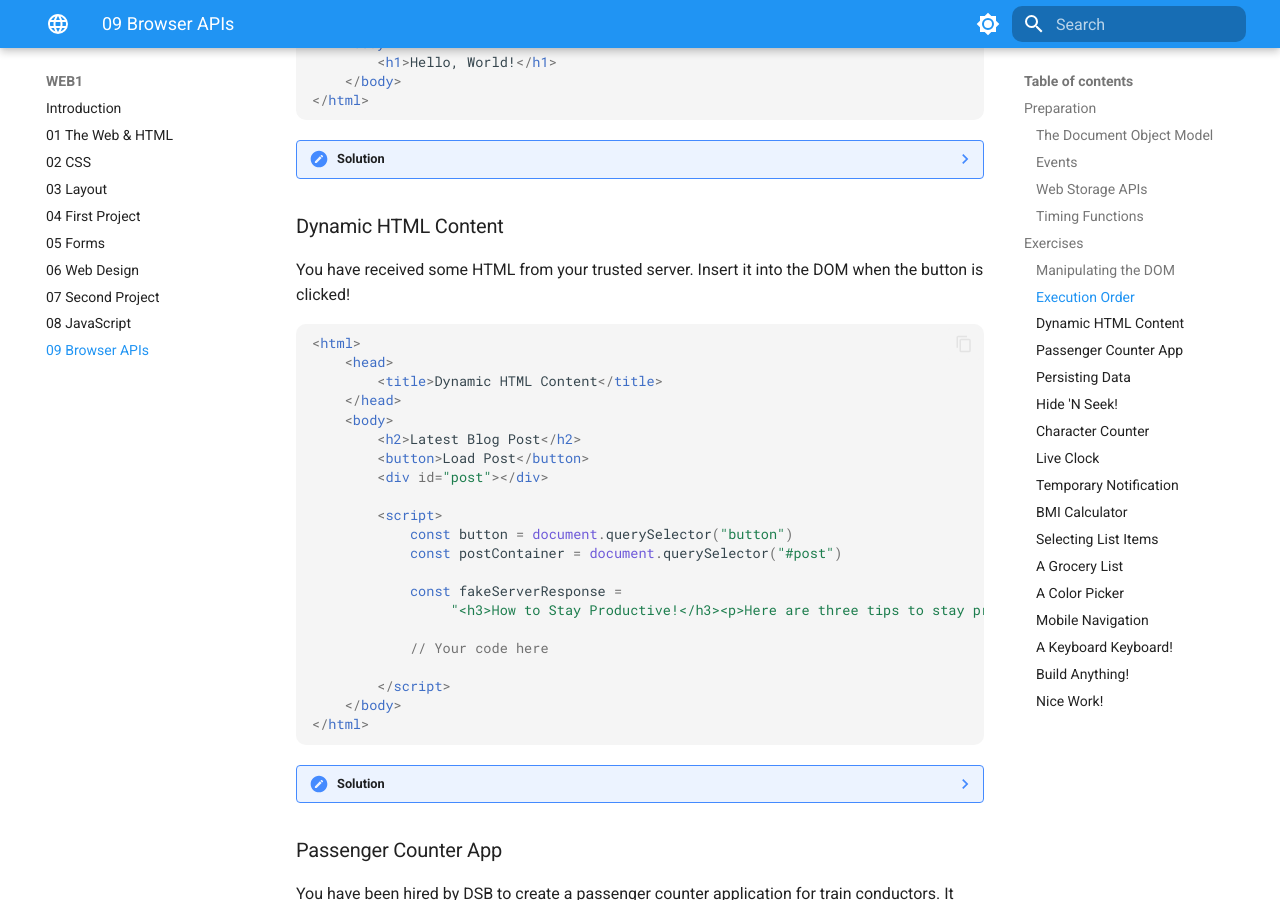
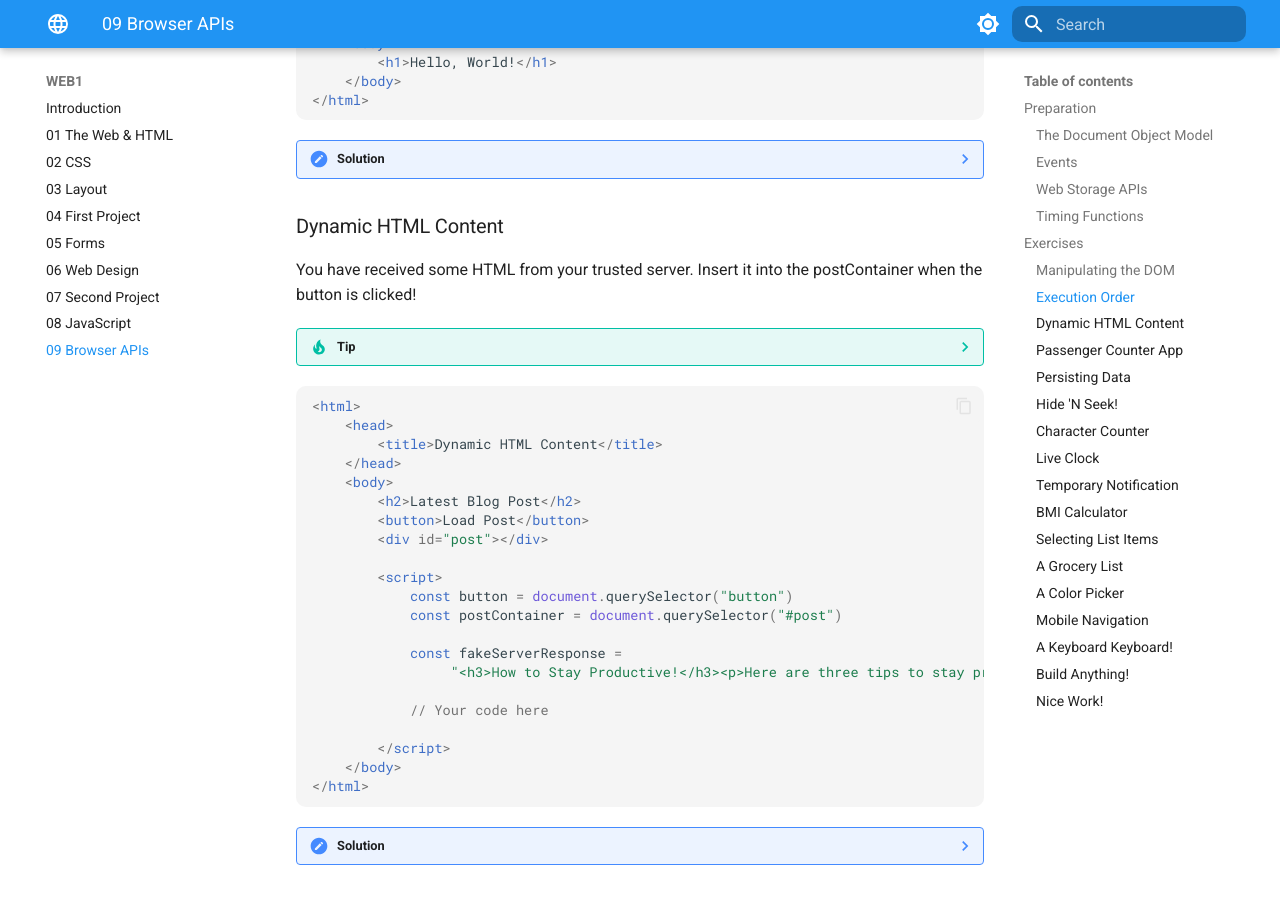
Before and after one commit to KasperKnop/WEB1, an MkDocs documentation site: the page built from docs/09-browser-apis.md, in a window 1280 px wide and 900 px high, scrolled down 3837 px. Built offline with MkDocs 1.6.1 and Material for MkDocs 9.7.7, drawn with Linux system fonts in a browser that asks for light colours; emoji names are drawn with the system emoji font; comment, search, counter and statistics services are not loaded; some of the changed lines change nothing that is shown.

Commit message:
Update 09-browser-apis.md

````diff
--- a/docs/09-browser-apis.md
+++ b/docs/09-browser-apis.md
@@ -127,7 +127,10 @@
 
 ### Dynamic HTML Content
 
-You have received some HTML from your trusted server. Insert it into the DOM when the button is clicked!
+You have received some HTML from your trusted server. Insert it into the postContainer when the button is clicked!
+
+??? tip "Tip"
+    - The `innerHTML` property can be used to parse a string as HTML and replace all the element's descendants with the result.
 
 ```html
 <html>
````
